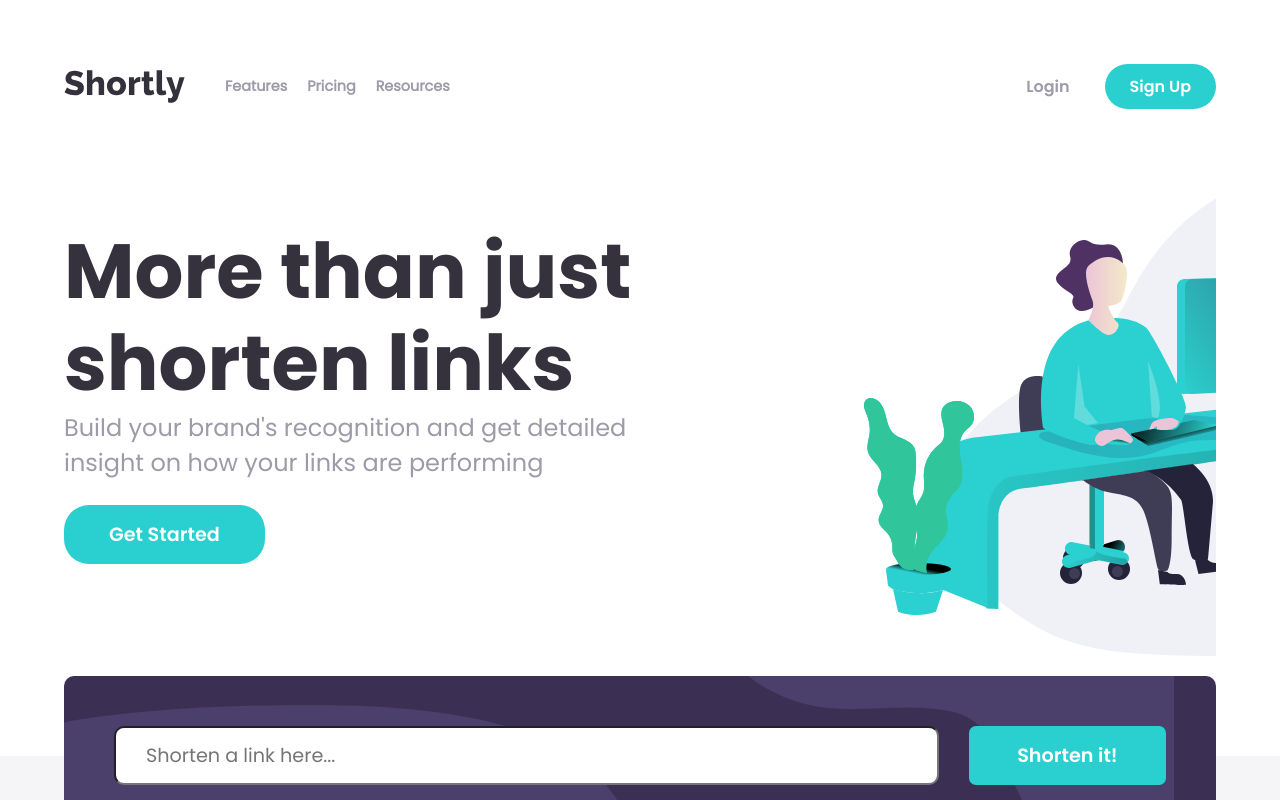
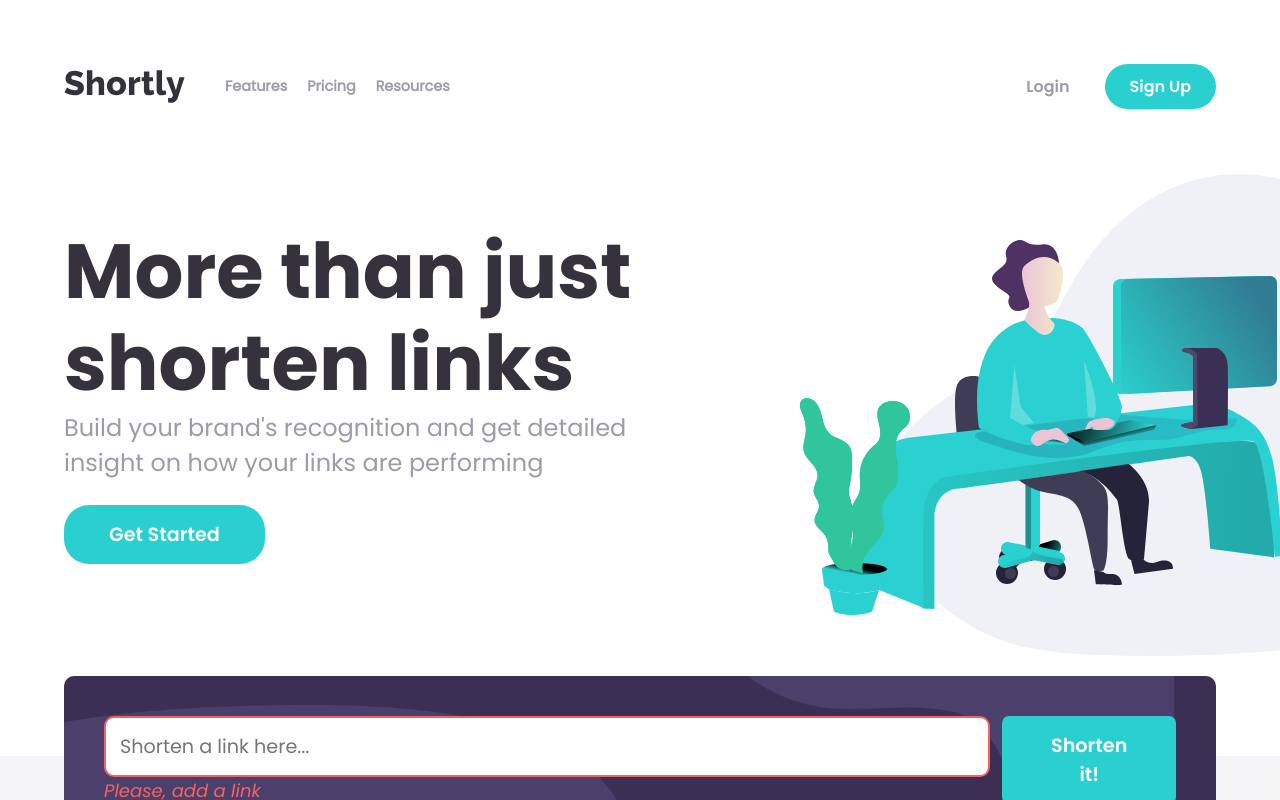
Before and after one commit to njoel24/shorten-url, a React (Create React App) app: page / in a window 1280 px wide. Both pictures are taken after a click on the button "Shorten it!". Shown: the top 800 px of the page. Built offline with nearby package versions, Linux system fonts and the light colour scheme; no server answers.

Commit message:
feat: add error handling for input plus refine copy state

```diff
--- a/src/components/Body/Short/Input/Input.module.css
+++ b/src/components/Body/Short/Input/Input.module.css
@@ -1,5 +1,5 @@
 .InputContainer {
-    padding: 50px;
+    padding: 40px;
     background: url('../../../../assets/bg-shorten-desktop.svg');
     background-color: var(--darkViolet);
     background-repeat: no-repeat;
@@ -14,13 +14,28 @@
     width: 20%;
 }
 
+.InputWrapper {
+    display: flex;
+    flex-direction: column;
+    width: 100%;
+}
+
+.InputWrapper .EmptySearchErrorText {
+    font-family: 'Poppins-Italic';
+    color: var(--red);
+}
+
 .Input {
-    width: 80%;
-    padding-left: 30px;
+    width: 100%;
     border-radius: 10px;
     font-size: 1.2rem;
     font-family: 'Poppins-Regular';
     color: var(--gray);
+    padding: 14px 0 14px 14px;
+}
+
+.Input.EmptySearchError {
+    border: 2px solid var(--red);
 }
 
 @media only screen and (max-width: 1024px) {
--- a/src/components/Body/Short/Input/Input.tsx
+++ b/src/components/Body/Short/Input/Input.tsx
@@ -1,16 +1,30 @@
-import React, { useContext, useState } from 'react';
+import classNames from 'classnames';
+import React, { useCallback, useContext, useState } from 'react';
 import Button from '../../../shared/Button/Button';
 import { ShortContext } from '../Short.provider';
 import styles from './Input.module.css';
 
 const Input = () => {
   const [url, setUrl] = useState('');
+  const [emptySearchError, setEmptySearchError] = useState(false);
   const { search } = useContext(ShortContext);
 
+  const onSearch = useCallback((url: string) => {
+    if (!url) {
+      setEmptySearchError(true);
+      return;
+    }
+    setEmptySearchError(false);
+    search(url)
+  }, [search])
+
   return (<div className={styles.InputContainer} data-testid="Input">
-    <input className={styles.Input} value={url} onChange={(event) => setUrl(event.currentTarget.value)} placeholder='Shorten a link here...' />
+    <div className={styles.InputWrapper}>
+      <input className={classNames(styles.Input, {[styles.EmptySearchError]: emptySearchError})} value={url} onChange={(event) => setUrl(event.currentTarget.value)} placeholder='Shorten a link here...' />
+      {emptySearchError && <span className={styles.EmptySearchErrorText}>Please, add a link</span>}
+    </div>
     <div className={styles.ButtonContainer} >
-      <Button active square large stretch onClickCallback={() => search(url)}>Shorten it!</Button>
+      <Button active square large stretch onClickCallback={() => onSearch(url)}>Shorten it!</Button>
     </div>
   </div>)
 };
--- a/src/components/Body/Short/LastResearches/LastResearches.tsx
+++ b/src/components/Body/Short/LastResearches/LastResearches.tsx
@@ -8,6 +8,11 @@ const LastResearches = () => {
   const {lastResearches} = useContext(ShortContext);
   const handleCopy = useCallback((original_link: string, event: React.MouseEvent<HTMLButtonElement>) => {
     copyToClipBoard(original_link);
+    document.querySelectorAll('.tempButtonCopyClass')?.forEach((el) => {
+      (event.target as any).classList.remove('tempButtonCopyClass');
+       el.innerHTML = 'Copy'
+    });
+    (event.target as any).classList.add('tempButtonCopyClass');
     (event.target as any).innerHTML = 'Copied';
   }, []);
   return (
@@ -20,7 +25,7 @@ const LastResearches = () => {
             <div className={styles.Right}>
               <span>{short_link}</span>
               <div className={styles.ButtonContainer}>
-                <Button id={id} active square stretch shrinkTop onClickCallback={(event) => handleCopy(original_link, event)}>{'Copy'}</Button>
+                <Button id={id} active square stretch shrink onClickCallback={(event) => handleCopy(original_link, event)}>{'Copy'}</Button>
               </div>
             </div>
           </div>
--- a/src/components/Header/BottomHeader/BottomHeader.module.css
+++ b/src/components/Header/BottomHeader/BottomHeader.module.css
@@ -2,7 +2,7 @@
     background: url('../../../assets/illustration-working.svg');
     background-position-x: 800px;
     background-repeat: no-repeat;
-    width: 90%;
+    width: 100%;
     height: 482px;
     margin-top: 50px;
 }
@@ -13,7 +13,7 @@
 
 .BottomHeader .Left {
     width: 640px;
-    margin: 10px 0px;
+    margin: 10px 0px 10px 5%;
 }
 
 .BottomHeader .Left h1 {
--- a/src/components/shared/Button/Button.module.css
+++ b/src/components/shared/Button/Button.module.css
@@ -3,7 +3,7 @@
     font-size: 1rem;
     border: 0;
     padding: 10px 25px;
-    background-color: transparent;
+    background-color:  transparent;
     border-radius: 25px;
     font-weight: var(--fontWeightHard);
     color: var(--grayishViolet);
@@ -11,8 +11,7 @@
 }
 
 .Button:hover {
-    background-color: var(--cyan);
-    opacity: 0.5;
+    background-color: var(--cyanwhite);
     color: white;
 }
 
@@ -34,6 +33,6 @@
     width: 100%;
 }
 
-.shrinkTop {
+.shrink {
     padding: 5px 10px;
 }
--- a/src/components/shared/Button/Button.tsx
+++ b/src/components/shared/Button/Button.tsx
@@ -10,13 +10,13 @@ export type ButtonProps = {
     active?: boolean;
     square?: boolean;
     stretch?: boolean
-    shrinkTop?: boolean;
+    shrink?: boolean;
     onClickCallback?: (event: any) => void;
 }
 
-const Button = ({children, large, active, square, onClickCallback, id, dataTestid, stretch, shrinkTop}: ButtonProps) => {
+const Button = ({children, large, active, square, onClickCallback, id, dataTestid, stretch, shrink}: ButtonProps) => {
     return (
-        <button data-testid={dataTestid} id={id} className={classNames(styles.Button, {[styles.shrinkTop]: shrinkTop, [styles.stretch]: stretch, [styles.large]: large, [styles.active]: active, [styles.square]: square})} onClick={onClickCallback}>{children}</button>
+        <button data-testid={dataTestid} id={id} className={classNames(styles.Button, {[styles.shrink]: shrink, [styles.stretch]: stretch, [styles.large]: large, [styles.active]: active, [styles.square]: square})} onClick={onClickCallback}>{children}</button>
     )
 };
 
--- a/src/index.css
+++ b/src/index.css
@@ -25,6 +25,11 @@
   src: url("./assets/poppins/Poppins-Light.ttf");
 }
 
+@font-face {
+  font-family: "Poppins-Italic";
+  src: url("./assets/poppins/Poppins-Italic.ttf");
+}
+
 body {
   margin: 0;
   font-family: var(--fontFamily);
--- a/src/theme/default.module.css
+++ b/src/theme/default.module.css
@@ -6,6 +6,7 @@
 	--appWidthDesktop: 1440px;
     --appWidthMobile: 800px;
 	--cyan: hsl(180, 66%, 49%);
+	--cyanwhite: hsl(179, 56%, 74%);
     --darkViolet: hsl(257, 27%, 26%);
 	--red: hsl(0, 87%, 67%);
 	--gray: hsl(0, 0%, 75%);
```
